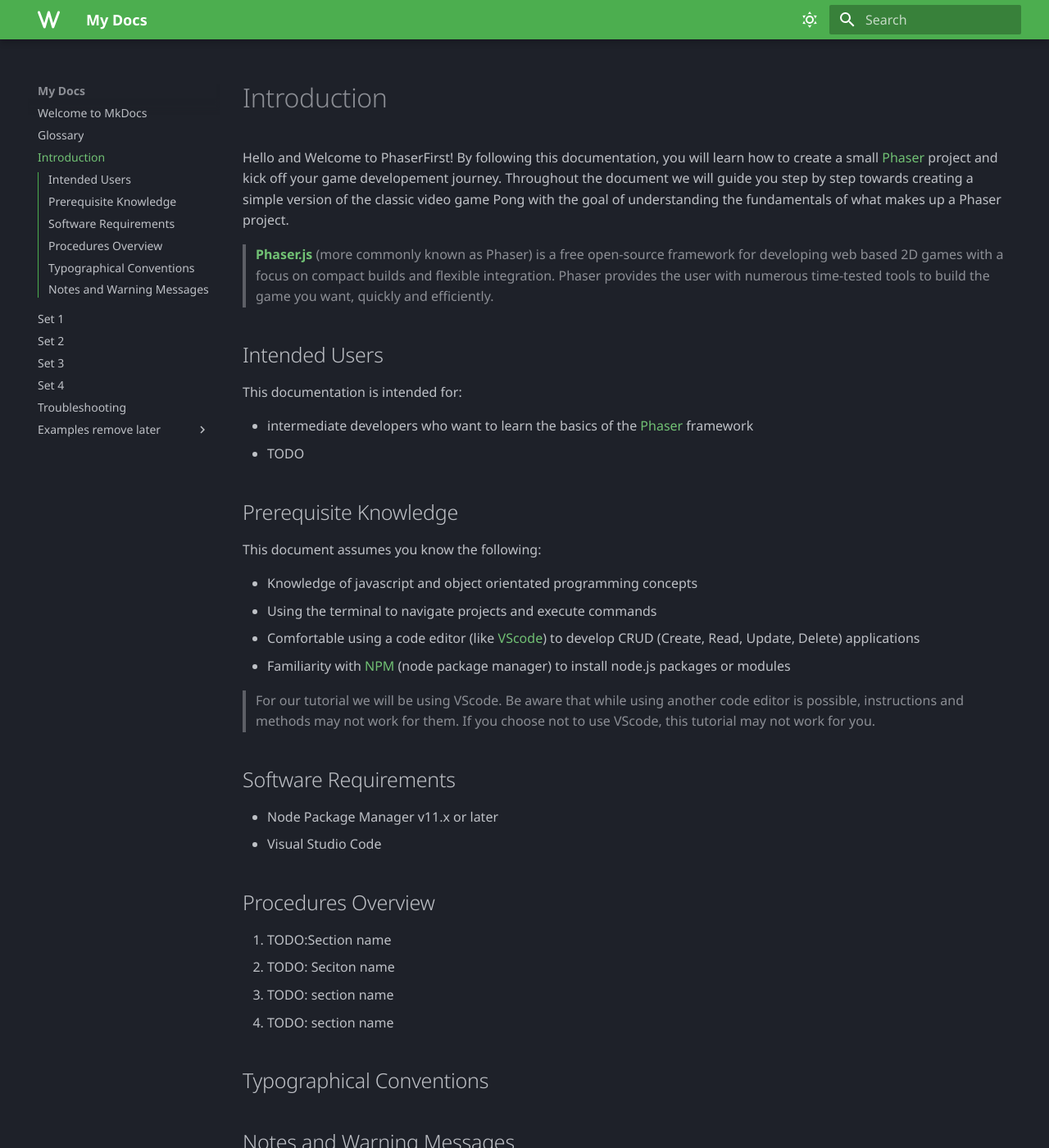
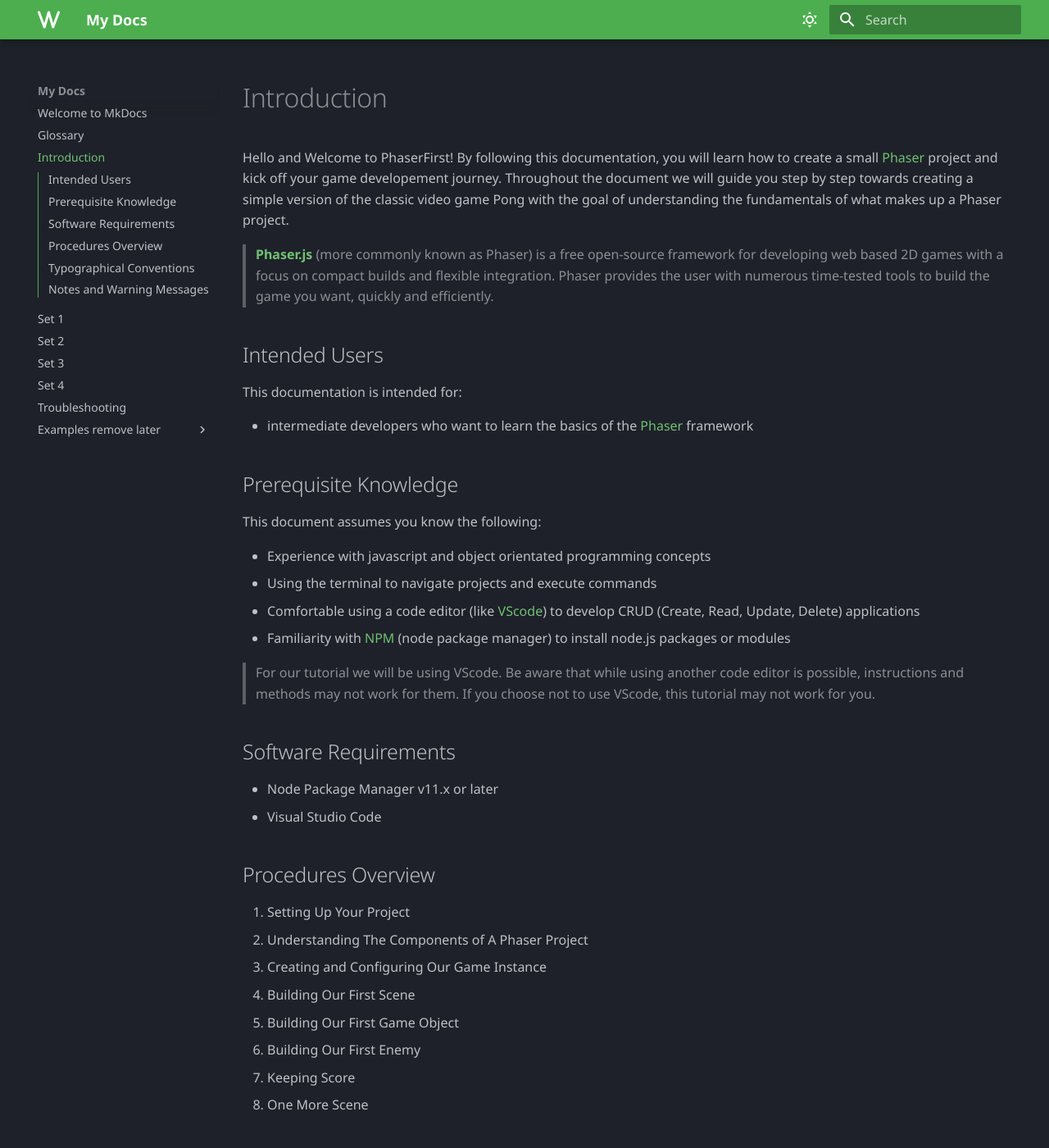
Before and after one commit to ndgeniebla/phaser-mkdocs, an MkDocs documentation site: the page built from docs/home.md, in a window 1280 px wide and 1400 px high. Shown: the whole window at 82% size. Built offline with MkDocs 1.6.1 and Material for MkDocs 9.7.7, drawn with Linux system fonts in a browser that asks for light colours; some web fonts are replaced.

Commit message:
add procedures overview

```diff
--- a/docs/home.md
+++ b/docs/home.md
@@ -8,13 +8,12 @@ Hello and Welcome to PhaserFirst! By following this documentation, you will lear
 This documentation is intended for:
 
 - intermediate developers who want to learn the basics of the [Phaser][1] framework
-- TODO
 
 ##Prerequisite Knowledge
 
 This document assumes you know the following:
 
-- Knowledge of javascript and object orientated programming concepts
+- Experience with javascript and object orientated programming concepts
 - Using the terminal to navigate projects and execute commands
 - Comfortable using a code editor (like [VScode][2]) to develop CRUD (Create, Read, Update, Delete) applications
 - Familiarity with [NPM][3] (node package manager) to install node.js packages or modules
@@ -28,10 +27,14 @@ This document assumes you know the following:
 
 ##Procedures Overview
 
-1. TODO:Section name
-2. TODO: Seciton name
-3.  TODO: section name
-4.  TODO: section name
+1. Setting Up Your Project
+2. Understanding The Components of A Phaser Project
+3. Creating and Configuring Our Game Instance
+4. Building Our First Scene
+5. Building Our First Game Object
+6. Building Our First Enemy
+7. Keeping Score
+8. One More Scene
 
 ##Typographical Conventions
 
```
